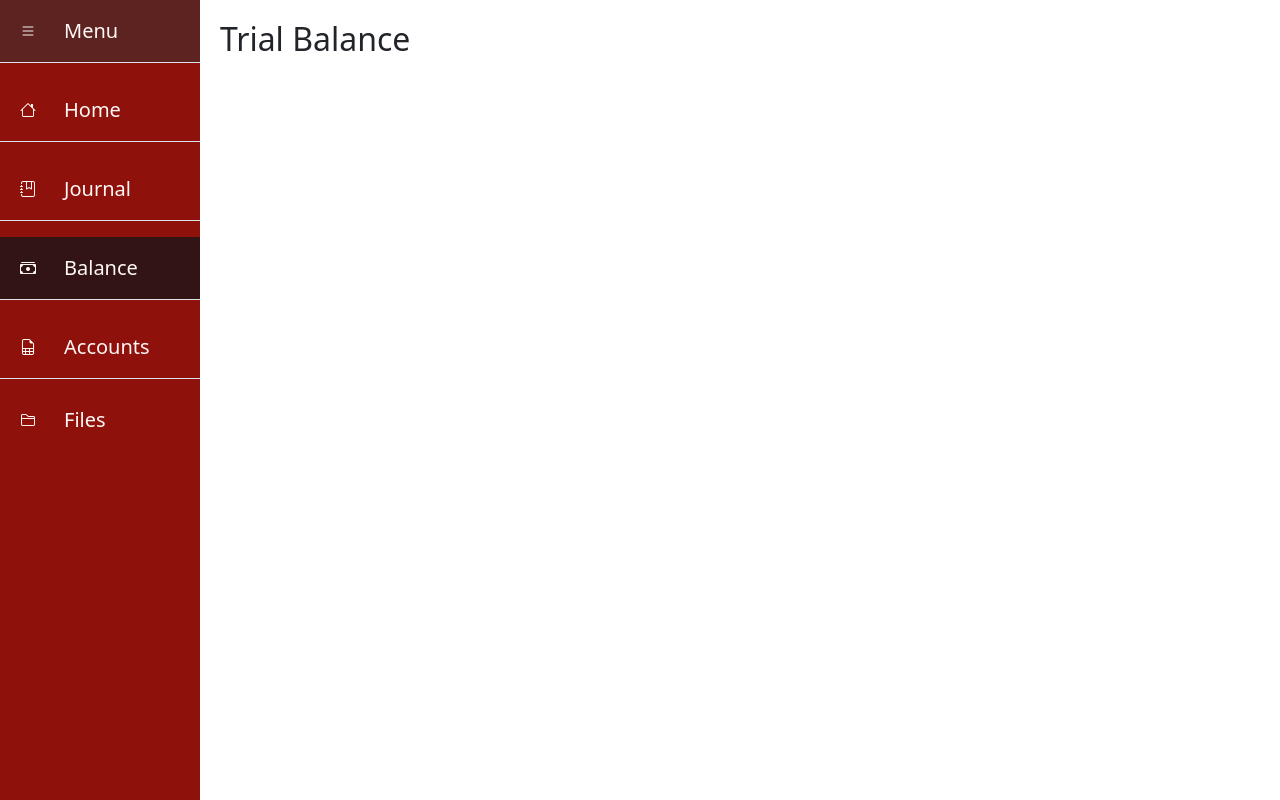
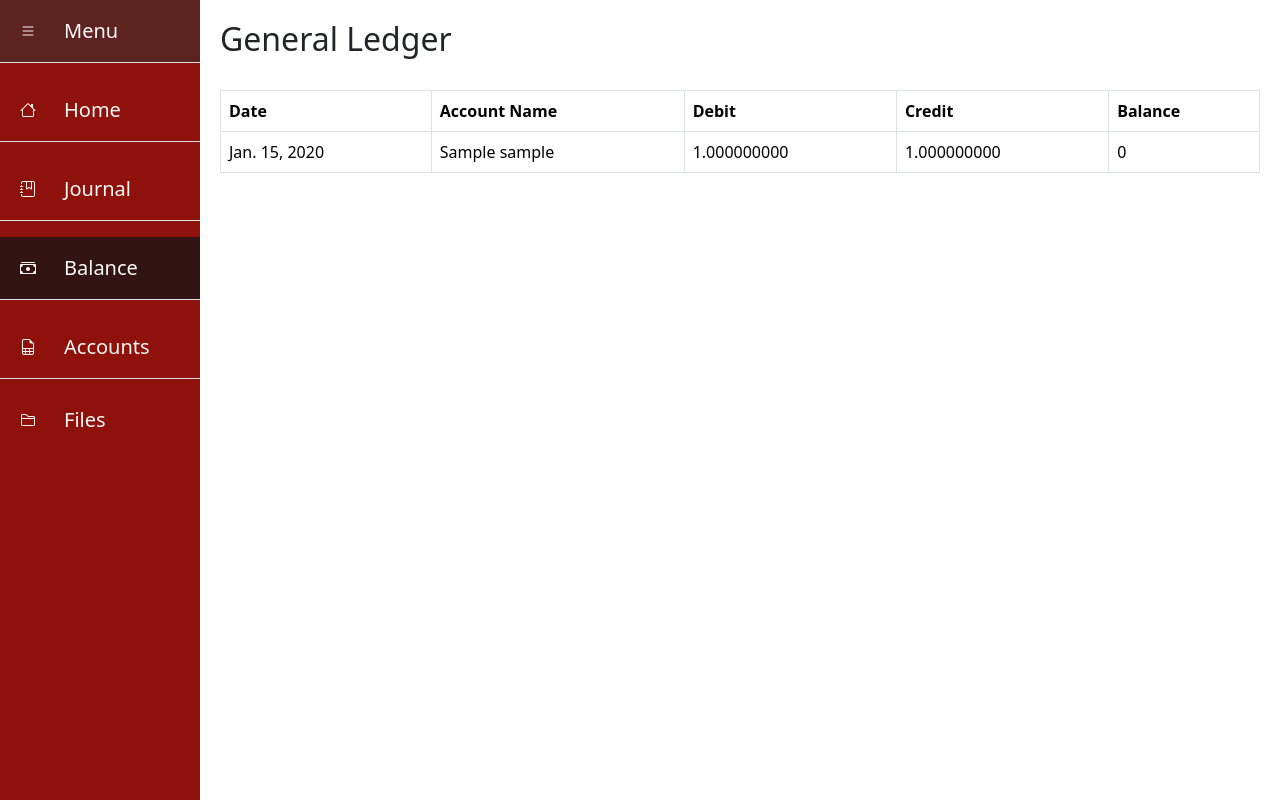
Before and after one commit to rjpd-7/Accounting-System, a Django app: page /AccountingSystem/balance/ in a window 1280 px wide. Run offline with Django 5.2, Linux system fonts and the light colour scheme; tables that the repository leaves empty hold one stand-in row (values such as "Sample post").

Commit message:
temporary system for presentation

```diff
--- a/AccountingSystem/Accounting_System/templates/Front_End/balance.html
+++ b/AccountingSystem/Accounting_System/templates/Front_End/balance.html
@@ -70,9 +70,32 @@
 
     <!------ Main Page ------>
     <main class="main-content">
-        <h2>Trial Balance</h2>
+        <h2>General Ledger</h2>
         <br>
-
+        <div class="display_table">
+            <table class="table table-bordered">
+                <thead>
+                    <tr>
+                        <th>Date</th>
+                        <th>Account Name</th>
+                        <th>Debit</th>
+                        <th>Credit</th>
+                        <th>Balance</th>
+                    </tr>
+                </thead>
+                <tbody>
+                    {% for journal in journals %}
+                    <tr>
+                        <td>{{ journal.date }}</td>
+                        <td>{{ journal.account_name_1 }}</td>
+                        <td>{{ journal.debit_1 }}</td>
+                        <td>{{ journal.credit_1 }}</td>
+                        <td>0</td>
+                    </tr>
+                    {% endfor %}
+                </tbody>
+            </table>
+        </div>
     </main>
     <!------ Main Page End ------>
 
--- a/AccountingSystem/Accounting_System/views.py
+++ b/AccountingSystem/Accounting_System/views.py
@@ -17,7 +17,7 @@ def login_view(request):
     if request.method == "POST":
         username = request.POST["usn"]
         password = request.POST["password"]
-        user = authenticate(request, usn=username, password=password)
+        user = authenticate(request, username=username, password=password)
         if user is not None:
             login(request, user)
             return HttpResponseRedirect(reverse("AccountingSystem:index"))
@@ -92,9 +92,13 @@ def create_account(request):
 
     return HttpResponseRedirect(reverse("AccountingSystem:accounts"))
 
-# Balance Page
+# Balance Page contains General Ledger and Trial Balance
 def trial_balance(request):
-    return render(request, "Front_End/balance.html")
+    results = JournalEntry.objects.all()
+
+    return render(request, "Front_End/balance.html", {
+        "journals":results,
+    })
 
 # Files Page
 def files(request):
```
Also changed, not shown: AccountingSystem/Accounting_System/models.py (line endings or trailing spaces).
